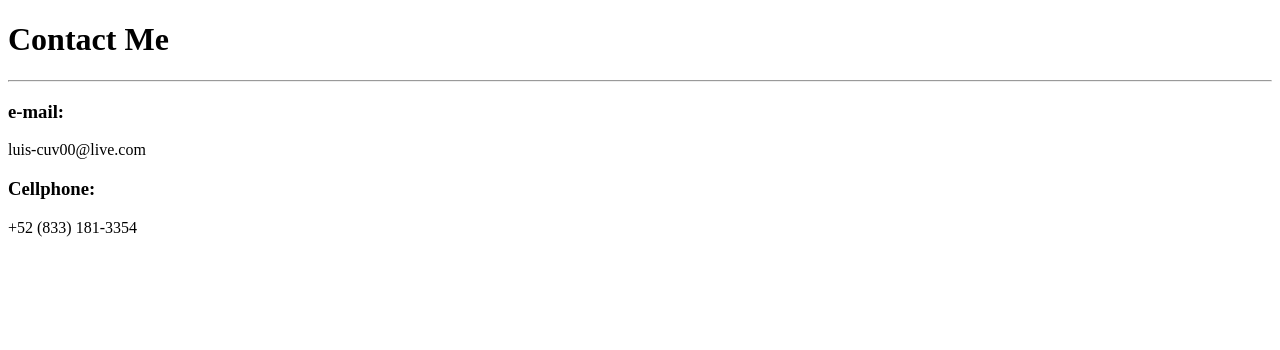
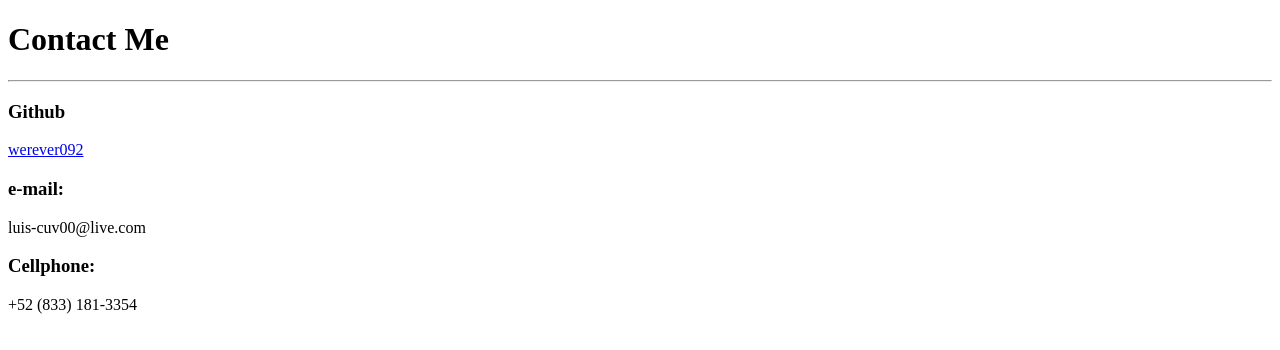
Before and after one commit to werever-092/My-Portfolio, a plain HTML site: page public/contact.html in a window 1280 px wide. Drawn offline with Linux system fonts and the light colour scheme.

Commit message:
update contact

```diff
--- a/public/contact.html
+++ b/public/contact.html
@@ -8,6 +8,8 @@
 <body>
 	<h1>Contact Me</h1>
     <hr />
+    <h3>Github</h3>
+    <a href="https://github.com/werever-092">werever092</a>
     <h3>e-mail:</h3>
     <p>luis-cuv00@live.com</p>
     <h3>Cellphone:</h3>
```
